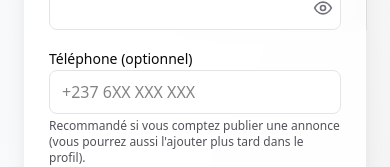
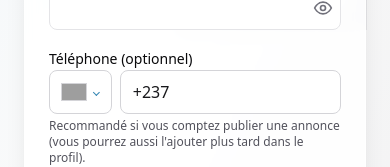
Before and after one commit to WambaCarles000/room-frontend, a Next.js app: page /signup in a window 390 px wide. Shown: the part 564-731 px from the top of the page. Built offline with nearby package versions, Linux system fonts and the light colour scheme; no server answers; grey boxes are pictures that could not be loaded.

Commit message:
create a phone component

```diff
--- a/package.json
+++ b/package.json
@@ -17,6 +17,7 @@
     "react-dom": "19.2.3",
     "react-icons": "^5.6.0",
     "react-modal": "^3.16.3",
+    "react-phone-number-input": "^3.4.18",
     "react-share": "^5.2.2",
     "sweetalert2": "^11.26.21",
     "zod": "^4.3.6"
--- a/src/app/globals.css
+++ b/src/app/globals.css
@@ -31,6 +31,60 @@
   --color-accent-500: #22c55e;
 }
 
+:root {
+  --PhoneInput-color--focus: #0369a1;
+  --PhoneInputCountrySelectArrow-color: #0369a1;
+  --PhoneInputCountrySelectArrow-opacity: 0.8;
+  --PhoneInputCountryFlag-borderColor: #d4d4d8;
+}
+
+.PhoneInput {
+  width: 100%;
+  gap: 0.5rem;
+}
+
+.PhoneInputCountry {
+  height: 2.75rem;
+  margin-right: 0;
+  padding: 0 0.75rem;
+  border: 1px solid #d4d4d8;
+  border-radius: 0.5rem;
+  background: #fff;
+  transition: border-color 150ms, box-shadow 150ms;
+}
+
+.PhoneInputCountry:focus-within {
+  border-color: #0369a1;
+  box-shadow: 0 0 0 1px #0369a1;
+}
+
+.PhoneInputCountrySelectArrow {
+  margin-left: 0.5rem;
+}
+
+.PhoneInputInput {
+  height: 2.75rem;
+  min-width: 0;
+  padding: 0 0.75rem;
+  border: 1px solid #d4d4d8;
+  border-radius: 0.5rem;
+  background: #fff;
+  color: #18181b;
+  font: inherit;
+  font-size: 0.875rem;
+  outline: none;
+  transition: border-color 150ms, box-shadow 150ms;
+}
+
+.PhoneInputInput::placeholder {
+  color: #71717a;
+}
+
+.PhoneInputInput:focus {
+  border-color: #0369a1;
+  box-shadow: 0 0 0 1px #0369a1;
+}
+
 @media (max-width: 767px) {
   input:not([type="checkbox"]):not([type="radio"]):not([type="file"]):not([type="submit"]):not([type="button"]),
   textarea,
--- a/src/app/layout.js
+++ b/src/app/layout.js
@@ -1,4 +1,5 @@
 import { Geist, Geist_Mono } from "next/font/google";
+import "react-phone-number-input/style.css";
 import "./globals.css";
 import Header from "@/components/Header";
 import Footer from "@/components/Footer";
--- a/src/app/listings/page.js
+++ b/src/app/listings/page.js
@@ -152,8 +152,8 @@ export default function ListingsPage() {
   return (
     <div className="min-h-screen bg-zinc-50">
       {/* Header */}
-      <div className="bg-white">
-        <div className="mx-auto max-w-[1600px] px-4 py-4 sm:px-6 lg:px-8">
+      <div className="border-b border-zinc-200 bg-zinc-50">
+        <div className="mx-auto max-w-[1600px] px-4 py-5 sm:px-6 sm:py-6 lg:px-8">
           <div className="flex flex-col gap-4 sm:flex-row sm:items-center sm:justify-between">
             <div>
               <h1 className="text-2xl font-bold tracking-tight text-zinc-900">
--- a/src/app/signup/page.js
+++ b/src/app/signup/page.js
@@ -4,6 +4,8 @@ import { useState } from "react";
 import Link from "next/link";
 import { useRouter } from "next/navigation";
 import { createClient } from "@/lib/supabase/browser";
+import { isValidPhoneNumber } from "react-phone-number-input";
+import PhoneNumberField from "@/components/PhoneNumberField";
 
 const API_URL = process.env.NEXT_PUBLIC_API_URL || "http://localhost:3000";
 
@@ -25,6 +27,10 @@ export default function SignupPage() {
     e.preventDefault();
     setError(null);
     setSuccess(null);
+    if (phone && !isValidPhoneNumber(phone)) {
+      setError("Saisissez un numéro de téléphone valide.");
+      return;
+    }
     setLoading(true);
     try {
       const supabase = createClient();
@@ -293,13 +299,12 @@ export default function SignupPage() {
           </div> */}
 
           <div className="space-y-1">
-            <label className="text-sm font-medium">Téléphone (optionnel)</label>
-            <input
-              type="tel"
+            <label htmlFor="signup_phone" className="text-sm font-medium">Téléphone (optionnel)</label>
+            <PhoneNumberField
+              id="signup_phone"
               value={phone}
-              onChange={(e) => setPhone(e.target.value)}
-              className="h-11 w-full rounded-lg border border-zinc-200 bg-white px-3 outline-none focus:border-zinc-400"
-              placeholder="+237 6XX XXX XXX"
+              onChange={setPhone}
+              placeholder="6 90 00 00 00"
             />
             <p className="text-xs text-zinc-600">
               Recommandé si vous comptez publier une annonce (vous pourrez aussi l&apos;ajouter plus tard dans le profil).
--- a/src/components/ListingFilters.js
+++ b/src/components/ListingFilters.js
@@ -75,18 +75,16 @@ export default function ListingFilters({
     filters.showHidden;
 
   return (
-    <div className={`sticky top-16 z-30 bg-white ${catalogStyle ? "" : "border-b border-zinc-200"}`}>
+    <div className={`sticky top-16 z-30 ${catalogStyle ? "border-b border-zinc-200 bg-white/95 shadow-sm backdrop-blur" : "bg-white border-b border-zinc-200"}`}>
       <div className={`mx-auto ${catalogStyle ? "max-w-[1600px]" : "max-w-7xl"} px-4 sm:px-6 lg:px-8`}>
-        {/* Search Bar */}
-        <div className={catalogStyle ? "py-2" : "py-3"}>
+        <div className={catalogStyle ? "py-3 xl:grid xl:grid-cols-[minmax(280px,0.85fr)_minmax(0,1.45fr)] xl:items-center xl:gap-5" : "py-3"}>
           <ListingSearchBar
             value={filters.search || ""}
             onChange={handleSearchChange}
+            className={catalogStyle ? "max-w-none" : ""}
           />
-        </div>
 
-        {/* ✅ Desktop Filters Bar - AVEC FLEX-WRAP */}
-        <div className={`hidden lg:flex gap-3 flex-wrap items-center ${catalogStyle ? "pb-3" : "py-3"}`}>
+        <div className={`hidden lg:flex gap-3 flex-wrap items-center ${catalogStyle ? "pt-3 xl:pt-0" : "py-3"}`}>
           {/* Status Filter */}
           <select
             value={filters.status || ""}
@@ -172,6 +170,7 @@ export default function ListingFilters({
           <div className="ml-auto flex items-center text-sm text-zinc-600 shrink-0">
             {totalCount} résultat{totalCount !== 1 ? "s" : ""}
           </div>
+        </div>
         </div>
 
         {/* ✅ BREAKPOINT INTERMÉDIAIRE (sm à lg) - PLUS COMPACT */}
--- a/src/components/ListingSearchBar.js
+++ b/src/components/ListingSearchBar.js
@@ -1,6 +1,6 @@
-export default function ListingSearchBar({ value, onChange }) {
+export default function ListingSearchBar({ value, onChange, className = "" }) {
   return (
-    <div className="relative mx-auto w-full max-w-2xl">
+    <div className={`relative w-full ${className || "mx-auto max-w-2xl"}`}>
       <div className="absolute left-3 top-1/2 flex h-6 w-6 -translate-y-1/2 items-center justify-center rounded-full bg-primary-500">
         <svg
           className="h-3.5 w-3.5 text-white"
--- /dev/null
+++ b/src/components/PhoneNumberField.js
@@ -0,0 +1,29 @@
+"use client";
+
+import PhoneInput from "react-phone-number-input";
+import labels from "react-phone-number-input/locale/fr.json";
+
+export default function PhoneNumberField({
+  id,
+  name = "phone",
+  value,
+  onChange,
+  placeholder = "Numéro de téléphone",
+  disabled = false,
+}) {
+  return (
+    <PhoneInput
+      id={id}
+      name={name}
+      defaultCountry="CM"
+      labels={labels}
+      international
+      countryCallingCodeEditable={false}
+      value={value || undefined}
+      onChange={(phoneNumber) => onChange(phoneNumber || "")}
+      placeholder={placeholder}
+      disabled={disabled}
+      autoComplete="tel"
+    />
+  );
+}
--- a/src/components/ProfileSettingsModal.js
+++ b/src/components/ProfileSettingsModal.js
@@ -3,8 +3,10 @@
 import { useEffect, useState } from "react";
 import { createPortal } from "react-dom";
 import { z } from "zod";
+import { isValidPhoneNumber } from "react-phone-number-input";
 import { createClient } from "@/lib/supabase/browser";
 import api from "@/lib/api";
+import PhoneNumberField from "@/components/PhoneNumberField";
 
 const settingsSchema = z.object({
   first_name: z.string().min(2, "Le prénom doit faire au moins 2 caractères"),
@@ -123,6 +125,11 @@ export default function ProfileSettingsModal({ isOpen, onClose, onSuccess }) {
     const result = settingsSchema.safeParse(raw);
     if (!result.success) {
       setError(result.error.issues[0].message);
+      setLoading(false);
+      return;
+    }
+    if (result.data.phone && !isValidPhoneNumber(result.data.phone)) {
+      setError("Saisissez un numéro de téléphone valide.");
       setLoading(false);
       return;
     }
@@ -315,14 +322,12 @@ export default function ProfileSettingsModal({ isOpen, onClose, onSuccess }) {
                 <label htmlFor="settings_phone" className="block text-sm font-medium text-zinc-900 mb-1">
                   Téléphone
                 </label>
-                <input
+                <PhoneNumberField
                   id="settings_phone"
                   name="phone"
-                  type="tel"
                   value={formData.phone}
-                  onChange={handleChange}
-                  className="w-full rounded-lg border border-zinc-300 bg-white px-3 py-2 text-sm text-zinc-900 focus:border-primary-500 focus:outline-none focus:ring-1 focus:ring-primary-500"
-                  placeholder="+237 XXX XXX XXX"
+                  onChange={(phone) => setFormData((previous) => ({ ...previous, phone }))}
+                  placeholder="6 90 00 00 00"
                 />
                 <p className="mt-1 text-xs text-zinc-500">
                   Requis pour publier une annonce et être contacté.
```
Also changed, not shown: 1 other file (tests, documents, lock files or other folders).
